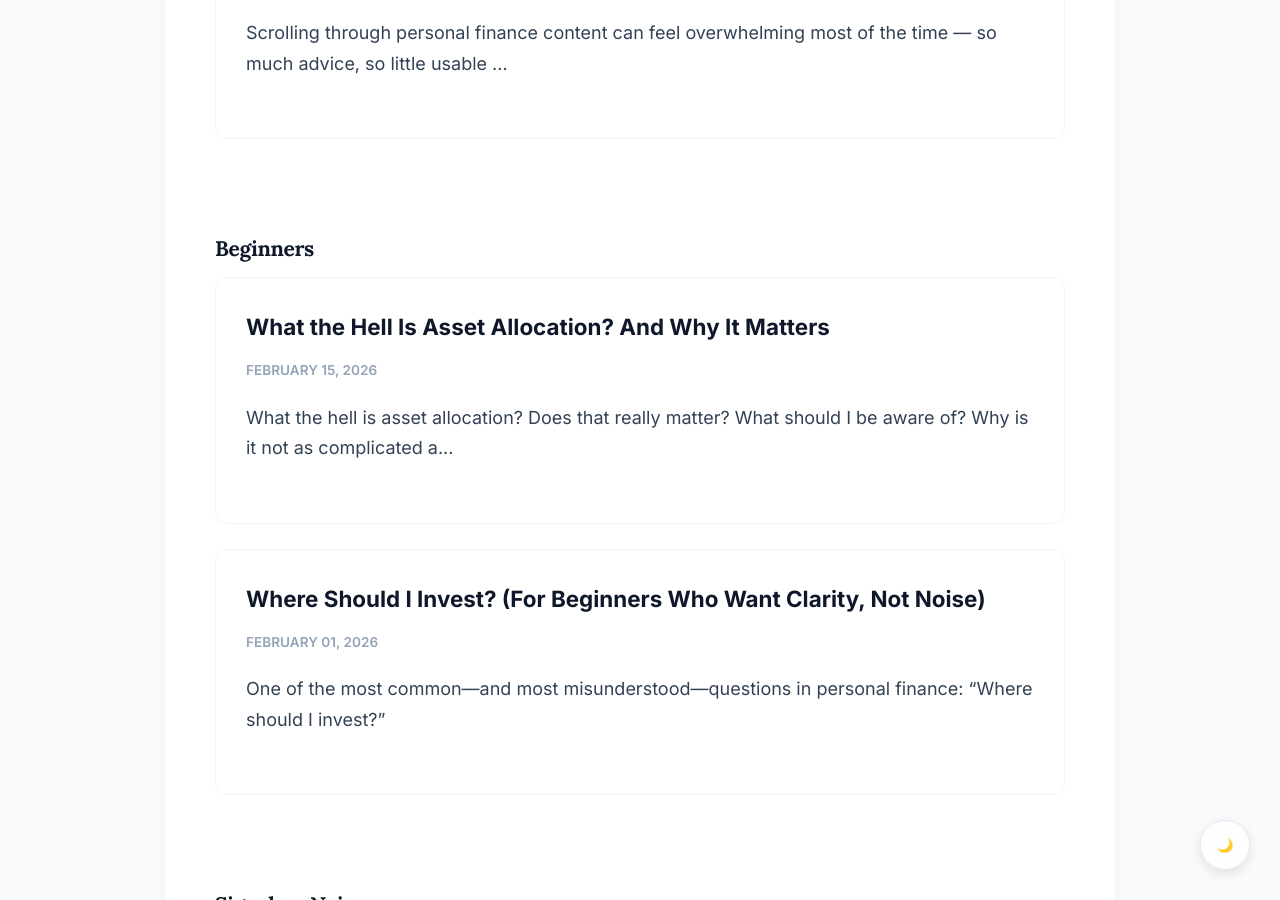
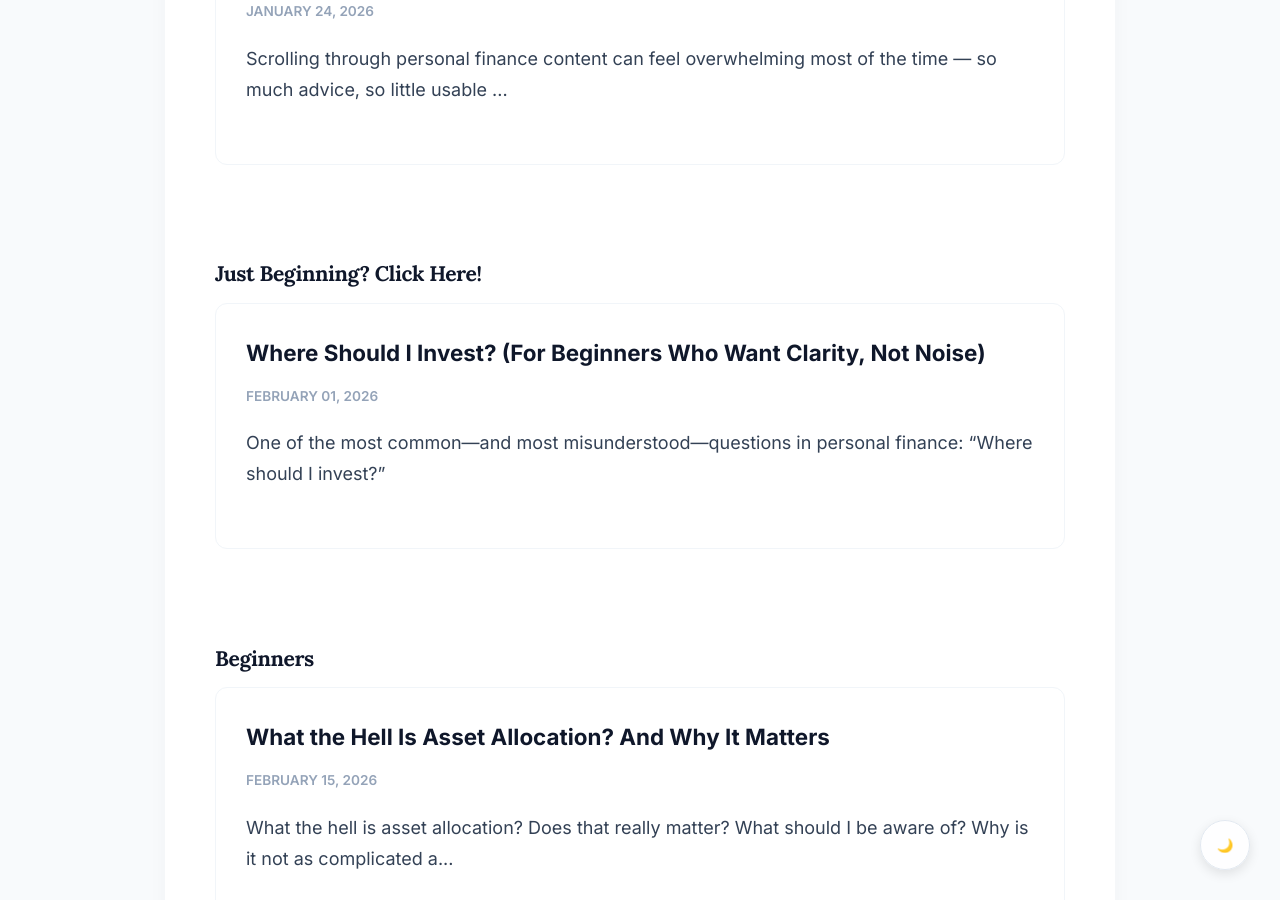
Before and after one commit to HarieshMK/HarieshMK.github.io, a Jekyll site: the page built from blogs.html, in a window 1280 px wide and 900 px high, scrolled down 1269 px. Built offline with Jekyll 4.4.1, drawn with Linux system fonts in a browser that asks for light colours; some of the changed text lies outside the part shown.

Commit message:
Update 2026-02-01-where-should-i-invest.md

```diff
--- a/_posts/2026-02-01-where-should-i-invest.md
+++ b/_posts/2026-02-01-where-should-i-invest.md
@@ -2,7 +2,7 @@
 layout: post
 title: "Where Should I Invest? (For Beginners Who Want Clarity, Not Noise)"
 date: 2026-02-01
-category: beginners
+category: Just beginning? Click here!
 ---
 
 One of the most common—and most misunderstood—questions in personal finance:
```
